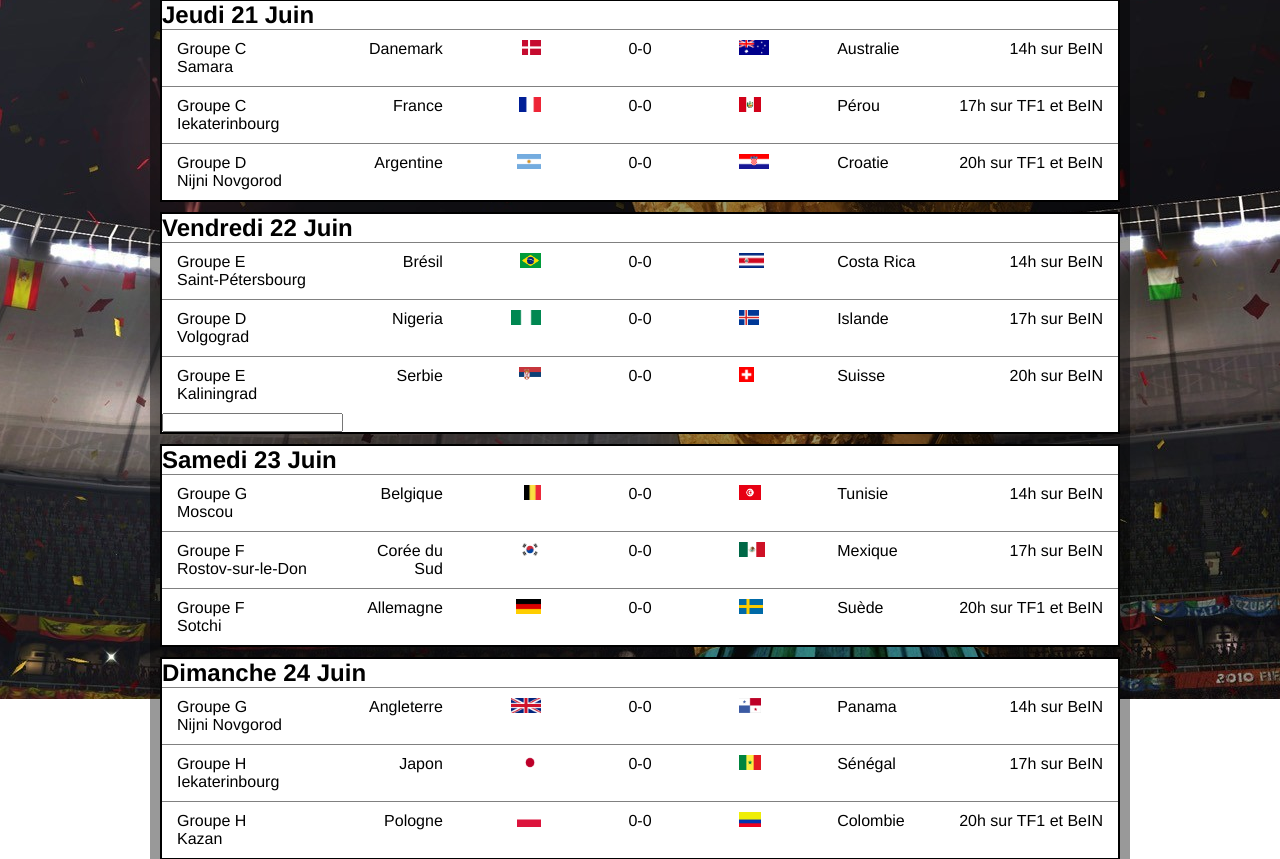
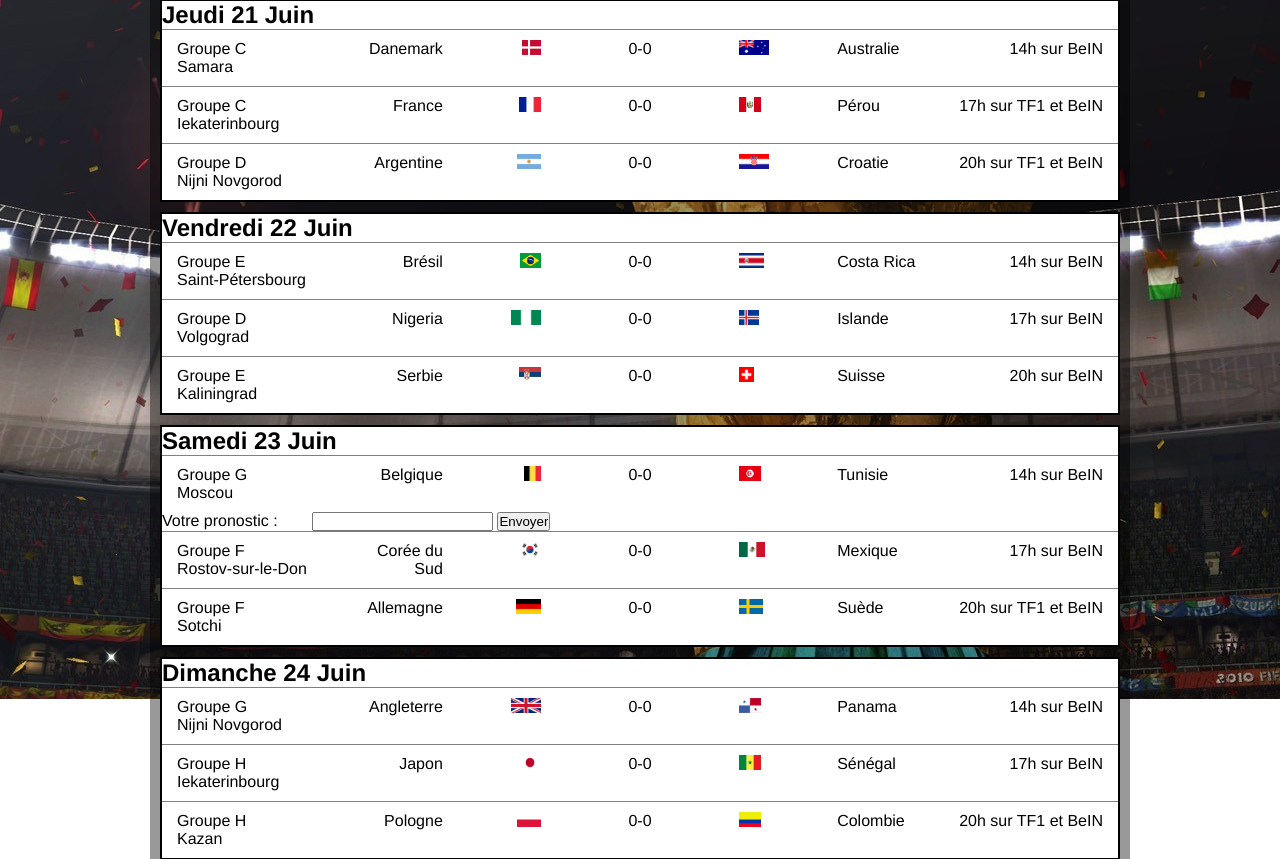
Before and after one commit to lorenzhoyet/PolytechNantes, a PHP site: page / in a window 1280 px wide. Shown: the part 1632-2491 px from the top of the page. Run offline with PHP 8.4, Linux system fonts and the light colour scheme.

Commit message:
pronostic stocké dans la base de données

```diff
--- a/index.php
+++ b/index.php
@@ -31,8 +31,9 @@
     			</table>
           <form action="addPronostic.php" method="post" class="pronoMatch">
             <p>
-              <label for="pseudo">Votre pronostic : </label> <input type="text" name="pronostic" class="myProno" /><br />
-            </p>
+              <label for="pronostic">Votre pronostic : </label> <input type="text" name="pronostic" class="myProno" />
+            <input type="submit" value="Envoyer" /> <br />
+</p>
           </form>
         </article>
 			</section>
@@ -53,7 +54,8 @@
 				</table>
         <form action="addPronostic.php" method="post" class="pronoMatch">
 <p>
-  <label for="pseudo">Votre pronostic : </label> <input type="text" name="pronostic" class="myProno" /><br />
+  <label for="pronostic">Votre pronostic : </label> <input type="text" name="pronostic" class="myProno" />
+<input type="submit" value="Envoyer" /> <br />
 </p>
 </form>
 
@@ -74,7 +76,8 @@
 				</table>
         <form action="addPronostic.php" method="post" class="pronoMatch">
 <p>
-  <label for="pseudo">Votre pronostic : </label> <input type="text" name="pronostic" class="myProno" /><br />
+  <label for="pronostic">Votre pronostic : </label> <input type="text" name="pronostic" class="myProno" />
+<input type="submit" value="Envoyer" /> <br />
 </p>
 </form>
       </article>
@@ -93,7 +96,8 @@
 				</table>
         <form action="addPronostic.php" method="post" class="pronoMatch">
 <p>
-  <label for="pseudo">Votre pronostic : </label> <input type="text" name="pronostic" class="myProno" /><br />
+  <label for="pronostic">Votre pronostic : </label> <input type="text" name="pronostic" class="myProno" />
+<input type="submit" value="Envoyer" /> <br />
 </p>
 </form>
       </article>
@@ -115,7 +119,8 @@
 				</table>
         <form action="addPronostic.php" method="post" class="pronoMatch">
 <p>
-  <label for="pseudo">Votre pronostic : </label> <input type="text" name="pronostic" class="myProno" /><br />
+  <label for="pronostic">Votre pronostic : </label> <input type="text" name="pronostic" class="myProno" />
+<input type="submit" value="Envoyer" /> <br />
 </p>
 </form>
       </article>
@@ -134,7 +139,8 @@
 				</table>
         <form action="addPronostic.php" method="post" class="pronoMatch">
 <p>
-  <label for="pseudo">Votre pronostic : </label> <input type="text" name="pronostic" class="myProno" /><br />
+  <label for="pronostic">Votre pronostic : </label> <input type="text" name="pronostic" class="myProno" />
+<input type="submit" value="Envoyer" /> <br />
 </p>
 </form>
       </article>
@@ -153,7 +159,8 @@
 				</table>
         <form action="addPronostic.php" method="post" class="pronoMatch">
 <p>
-  <label for="pseudo">Votre pronostic : </label> <input type="text" name="pronostic" class="myProno" /><br />
+  <label for="pronostic">Votre pronostic : </label> <input type="text" name="pronostic" class="myProno" />
+<input type="submit" value="Envoyer" /> <br />
 </p>
 </form>
       </article>
@@ -172,7 +179,8 @@
 				</table>
         <form action="addPronostic.php" method="post" class="pronoMatch">
 <p>
-  <label for="pseudo">Votre pronostic : </label> <input type="text" name="pronostic" class="myProno" /><br />
+  <label for="pronostic">Votre pronostic : </label> <input type="text" name="pronostic" class="myProno" />
+<input type="submit" value="Envoyer" /> <br />
 </p>
 </form>
       </article>
@@ -194,7 +202,8 @@
 				</table>
         <form action="addPronostic.php" method="post" class="pronoMatch">
 <p>
-  <label for="pseudo">Votre pronostic : </label> <input type="text" name="pronostic" class="myProno" /><br />
+  <label for="pronostic">Votre pronostic : </label> <input type="text" name="pronostic" class="myProno" />
+<input type="submit" value="Envoyer" /> <br />
 </p>
 </form>
       </article>
@@ -213,7 +222,8 @@
 				</table>
         <form action="addPronostic.php" method="post" class="pronoMatch">
 <p>
-  <label for="pseudo">Votre pronostic : </label> <input type="text" name="pronostic" class="myProno" /><br />
+  <label for="pronostic">Votre pronostic : </label> <input type="text" name="pronostic" class="myProno" />
+<input type="submit" value="Envoyer" /> <br />
 </p>
 </form>
       </article>
@@ -232,7 +242,8 @@
 				</table>
         <form action="addPronostic.php" method="post" class="pronoMatch">
 <p>
-  <label for="pseudo">Votre pronostic : </label> <input type="text" name="pronostic" class="myProno" /><br />
+  <label for="pronostic">Votre pronostic : </label> <input type="text" name="pronostic" class="myProno" />
+<input type="submit" value="Envoyer" /> <br />
 </p>
 </form>
       </article>
@@ -254,7 +265,8 @@
 				</table>
         <form action="addPronostic.php" method="post" class="pronoMatch">
 <p>
-  <label for="pseudo">Votre pronostic : </label> <input type="text" name="pronostic" class="myProno" /><br />
+  <label for="pronostic">Votre pronostic : </label> <input type="text" name="pronostic" class="myProno" />
+<input type="submit" value="Envoyer" /> <br />
 </p>
 </form>
       </article>
@@ -273,7 +285,8 @@
 				</table>
         <form action="addPronostic.php" method="post" class="pronoMatch">
 <p>
-  <label for="pseudo">Votre pronostic : </label> <input type="text" name="pronostic" class="myProno" /><br />
+  <label for="pronostic">Votre pronostic : </label> <input type="text" name="pronostic" class="myProno" />
+<input type="submit" value="Envoyer" /> <br />
 </p>
 </form>
       </article>
@@ -292,7 +305,8 @@
 				</table>
         <form action="addPronostic.php" method="post" class="pronoMatch">
 <p>
-  <label for="pseudo">Votre pronostic : </label> <input type="text" name="pronostic" class="myProno" /><br />
+  <label for="pronostic">Votre pronostic : </label> <input type="text" name="pronostic" class="myProno" />
+<input type="submit" value="Envoyer" /> <br />
 </p>
 </form>
       </article>
@@ -314,7 +328,8 @@
 				</table>
         <form action="addPronostic.php" method="post" class="pronoMatch">
 <p>
-  <label for="pseudo">Votre pronostic : </label> <input type="text" name="pronostic" class="myProno" /><br />
+  <label for="pronostic">Votre pronostic : </label> <input type="text" name="pronostic" class="myProno" />
+<input type="submit" value="Envoyer" /> <br />
 </p>
 </form>
       </article>
@@ -333,7 +348,8 @@
 				</table>
         <form action="addPronostic.php" method="post" class="pronoMatch">
 <p>
-  <label for="pseudo">Votre pronostic : </label> <input type="text" name="pronostic" class="myProno" /><br />
+  <label for="pronostic">Votre pronostic : </label> <input type="text" name="pronostic" class="myProno" />
+<input type="submit" value="Envoyer" /> <br />
 </p>
 </form>
       </article>
@@ -352,7 +368,8 @@
 				</table>
         <form action="addPronostic.php" method="post" class="pronoMatch">
 <p>
-  <label for="pseudo">Votre pronostic : </label> <input type="text" name="pronostic" class="myProno" /><br />
+  <label for="pronostic">Votre pronostic : </label> <input type="text" name="pronostic" class="myProno" />
+<input type="submit" value="Envoyer" /> <br />
 </p>
 </form>
       </article>
@@ -374,7 +391,8 @@
 				</table>
         <form action="addPronostic.php" method="post" class="pronoMatch">
 <p>
-  <label for="pseudo">Votre pronostic : </label> <input type="text" name="pronostic" class="myProno" /><br />
+  <label for="pronostic">Votre pronostic : </label> <input type="text" name="pronostic" class="myProno" />
+<input type="submit" value="Envoyer" /> <br />
 </p>
 </form>
       </article>
@@ -393,7 +411,8 @@
 				</table>
         <form action="addPronostic.php" method="post" class="pronoMatch">
 <p>
-  <label for="pseudo">Votre pronostic : </label> <input type="text" name="pronostic" class="myProno" /><br />
+  <label for="pronostic">Votre pronostic : </label> <input type="text" name="pronostic" class="myProno" />
+<input type="submit" value="Envoyer" /> <br />
 </p>
 </form>
       </article>
@@ -412,7 +431,8 @@
 				</table>
         <form action="addPronostic.php" method="post" class="pronoMatch">
 <p>
-  <label for="pseudo">Votre pronostic : </label> <input type="text" name="pronostic" class="myProno" /><br />
+  <label for="pronostic">Votre pronostic : </label> <input type="text" name="pronostic" class="myProno" />
+<input type="submit" value="Envoyer" /> <br />
 </p>
 </form>
       </article>
@@ -434,7 +454,8 @@
 				</table>
         <form action="addPronostic.php" method="post" class="pronoMatch">
 <p>
-  <label for="pseudo">Votre pronostic : </label> <input type="text" name="pronostic" class="myProno" /><br />
+  <label for="pronostic">Votre pronostic : </label> <input type="text" name="pronostic" class="myProno" />
+<input type="submit" value="Envoyer" /> <br />
 </p>
 </form>
         </article>
@@ -453,7 +474,8 @@
 				</table>
         <form action="addPronostic.php" method="post" class="pronoMatch">
 <p>
-  <label for="pseudo">Votre pronostic : </label> <input type="text" name="pronostic" class="myProno" /><br />
+  <label for="pronostic">Votre pronostic : </label> <input type="text" name="pronostic" class="myProno" />
+<input type="submit" value="Envoyer" /> <br />
 </p>
 </form>
       </article>
@@ -472,7 +494,8 @@
 				</table>
         <form action="addPronostic.php" method="post" class="pronoMatch">
 <p>
-  <label for="pseudo">Votre pronostic : </label> <input type="text" name="pronostic" class="myProno" /><br />
+  <label for="pronostic">Votre pronostic : </label> <input type="text" name="pronostic" class="myProno" />
+<input type="submit" value="Envoyer" /> <br />
 </p>
 </form>
       </article>
@@ -494,7 +517,8 @@
 				</table>
         <form action="addPronostic.php" method="post" class="pronoMatch">
 <p>
-  <label for="pseudo">Votre pronostic : </label> <input type="text" name="pronostic" class="myProno" /><br />
+  <label for="pronostic">Votre pronostic : </label> <input type="text" name="pronostic" class="myProno" />
+<input type="submit" value="Envoyer" /> <br />
 </p>
 </form>
       </article>
@@ -513,7 +537,8 @@
 				</table>
         <form action="addPronostic.php" method="post" class="pronoMatch">
 <p>
-  <label for="pseudo">Votre pronostic : </label> <input type="text" name="pronostic" class="myProno" /><br />
+  <label for="pronostic">Votre pronostic : </label> <input type="text" name="pronostic" class="myProno" />
+<input type="submit" value="Envoyer" /> <br />
 </p>
 </form>
       </article>
@@ -532,11 +557,10 @@
 				</table>
                 <form action="addPronostic.php" method="post" class="pronoMatch">
 <p>
-  <label for="pseudo">Votre pronostic : </label> <input type="text" name="pronostic" class="myProno" /><br />
+  <label for="pronostic">Votre pronostic : </label> <input type="text" name="pronostic" class="myProno" />
+<input type="submit" value="Envoyer" /> <br />
 </p>
-</form>
-                  <input type="text" name="pseudo" id="pseudo" />
-                </p>
+<form>
       </article>
 			</section>
 
@@ -556,7 +580,8 @@
 				</table>
         <form action="addPronostic.php" method="post" class="pronoMatch">
 <p>
-  <label for="pseudo">Votre pronostic : </label> <input type="text" name="pronostic" class="myProno" /><br />
+  <label for="pronostic">Votre pronostic : </label> <input type="text" name="pronostic" class="myProno" />
+<input type="submit" value="Envoyer" /> <br />
 </p>
 </form>
       </article>
@@ -575,7 +600,8 @@
 				</table>
         <form action="addPronostic.php" method="post" class="pronoMatch">
 <p>
-  <label for="pseudo">Votre pronostic : </label> <input type="text" name="pronostic" class="myProno" /><br />
+  <label for="pronostic">Votre pronostic : </label> <input type="text" name="pronostic" class="myProno" />
+<input type="submit" value="Envoyer" /> <br />
 </p>
 </form>
       </article>
@@ -594,7 +620,8 @@
 				</table>
         <form action="addPronostic.php" method="post" class="pronoMatch">
 <p>
-  <label for="pseudo">Votre pronostic : </label> <input type="text" name="pronostic" class="myProno" /><br />
+  <label for="pronostic">Votre pronostic : </label> <input type="text" name="pronostic" class="myProno" />
+<input type="submit" value="Envoyer" /> <br />
 </p>
 </form>
       </article>
@@ -616,7 +643,8 @@
 				</table>
         <form action="addPronostic.php" method="post" class="pronoMatch">
 <p>
-  <label for="pseudo">Votre pronostic : </label> <input type="text" name="pronostic" class="myProno" /><br />
+  <label for="pronostic">Votre pronostic : </label> <input type="text" name="pronostic" class="myProno" />
+<input type="submit" value="Envoyer" /> <br />
 </p>
 </form>
       </article>
@@ -635,7 +663,8 @@
 				</table>
         <form action="addPronostic.php" method="post" class="pronoMatch">
 <p>
-  <label for="pseudo">Votre pronostic : </label> <input type="text" name="pronostic" class="myProno" /><br />
+  <label for="pronostic">Votre pronostic : </label> <input type="text" name="pronostic" class="myProno" />
+<input type="submit" value="Envoyer" /> <br />
 </p>
 </form>
       </article>
@@ -654,7 +683,8 @@
 				</table>
         <form action="addPronostic.php" method="post" class="pronoMatch">
 <p>
-  <label for="pseudo">Votre pronostic : </label> <input type="text" name="pronostic" class="myProno" /><br />
+  <label for="pronostic">Votre pronostic : </label> <input type="text" name="pronostic" class="myProno" />
+<input type="submit" value="Envoyer" /> <br />
 </p>
 </form>
       </article>
@@ -676,7 +706,8 @@
 				</table>
         <form action="addPronostic.php" method="post" class="pronoMatch">
 <p>
-  <label for="pseudo">Votre pronostic : </label> <input type="text" name="pronostic" class="myProno" /><br />
+  <label for="pronostic">Votre pronostic : </label> <input type="text" name="pronostic" class="myProno" />
+<input type="submit" value="Envoyer" /> <br />
 </p>
 </form>
       </article>
@@ -695,7 +726,8 @@
 				</table>
         <form action="addPronostic.php" method="post" class="pronoMatch">
 <p>
-  <label for="pseudo">Votre pronostic : </label> <input type="text" name="pronostic" class="myProno" /><br />
+  <label for="pronostic">Votre pronostic : </label> <input type="text" name="pronostic" class="myProno" />
+<input type="submit" value="Envoyer" /> <br />
 </p>
 </form>
       </article>
@@ -714,7 +746,8 @@
 				</table>
         <form action="addPronostic.php" method="post" class="pronoMatch">
 <p>
-  <label for="pseudo">Votre pronostic : </label> <input type="text" name="pronostic" class="myProno" /><br />
+  <label for="pronostic">Votre pronostic : </label> <input type="text" name="pronostic" class="myProno" />
+<input type="submit" value="Envoyer" /> <br />
 </p>
 </form>
       </article>
@@ -733,7 +766,8 @@
 				</table>
         <form action="addPronostic.php" method="post" class="pronoMatch">
 <p>
-  <label for="pseudo">Votre pronostic : </label> <input type="text" name="pronostic" class="myProno" /><br />
+  <label for="pronostic">Votre pronostic : </label> <input type="text" name="pronostic" class="myProno" />
+<input type="submit" value="Envoyer" /> <br />
 </p>
 </form>
       </article>
@@ -755,7 +789,8 @@
 				</table>
         <form action="addPronostic.php" method="post" class="pronoMatch">
 <p>
-  <label for="pseudo">Votre pronostic : </label> <input type="text" name="pronostic" class="myProno" /><br />
+  <label for="pronostic">Votre pronostic : </label> <input type="text" name="pronostic" class="myProno" />
+<input type="submit" value="Envoyer" /> <br />
 </p>
 </form>
       </article>
@@ -774,7 +809,8 @@
 				</table>
         <form action="addPronostic.php" method="post" class="pronoMatch">
 <p>
-  <label for="pseudo">Votre pronostic : </label> <input type="text" name="pronostic" class="myProno" /><br />
+  <label for="pronostic">Votre pronostic : </label> <input type="text" name="pronostic" class="myProno" />
+<input type="submit" value="Envoyer" /> <br />
 </p>
 </form>
       </article>
@@ -793,7 +829,8 @@
 				</table>
         <form action="addPronostic.php" method="post" class="pronoMatch">
 <p>
-  <label for="pseudo">Votre pronostic : </label> <input type="text" name="pronostic" class="myProno" /><br />
+  <label for="pronostic">Votre pronostic : </label> <input type="text" name="pronostic" class="myProno" />
+<input type="submit" value="Envoyer" /> <br />
 </p>
 </form>
       </article>
@@ -812,7 +849,8 @@
 				</table>
         <form action="addPronostic.php" method="post" class="pronoMatch">
 <p>
-  <label for="pseudo">Votre pronostic : </label> <input type="text" name="pronostic" class="myProno" /><br />
+  <label for="pronostic">Votre pronostic : </label> <input type="text" name="pronostic" class="myProno" />
+<input type="submit" value="Envoyer" /> <br />
 </p>
 </form>
       </article>
@@ -834,7 +872,8 @@
 				</table>
         <form action="addPronostic.php" method="post" class="pronoMatch">
 <p>
-  <label for="pseudo">Votre pronostic : </label> <input type="text" name="pronostic" class="myProno" /><br />
+  <label for="pronostic">Votre pronostic : </label> <input type="text" name="pronostic" class="myProno" />
+<input type="submit" value="Envoyer" /> <br />
 </p>
 </form>
       </article>
@@ -853,7 +892,8 @@
 				</table>
         <form action="addPronostic.php" method="post" class="pronoMatch">
 <p>
-  <label for="pseudo">Votre pronostic : </label> <input type="text" name="pronostic" class="myProno" /><br />
+  <label for="pronostic">Votre pronostic : </label> <input type="text" name="pronostic" class="myProno" />
+<input type="submit" value="Envoyer" /> <br />
 </p>
 </form>
       </article>
@@ -872,7 +912,8 @@
 				</table>
         <form action="addPronostic.php" method="post" class="pronoMatch">
 <p>
-  <label for="pseudo">Votre pronostic : </label> <input type="text" name="pronostic" class="myProno" /><br />
+  <label for="pronostic">Votre pronostic : </label> <input type="text" name="pronostic" class="myProno" />
+<input type="submit" value="Envoyer" /> <br />
 </p>
 </form>
       </article>
@@ -891,7 +932,8 @@
 				</table>
         <form action="addPronostic.php" method="post" class="pronoMatch">
 <p>
-  <label for="pseudo">Votre pronostic : </label> <input type="text" name="pronostic" class="myProno" /><br />
+  <label for="pronostic">Votre pronostic : </label> <input type="text" name="pronostic" class="myProno" />
+<input type="submit" value="Envoyer" /> <br />
 </p>
 </form>
       </article>
@@ -913,7 +955,8 @@
 				</table>
         <form action="addPronostic.php" method="post" class="pronoMatch">
 <p>
-  <label for="pseudo">Votre pronostic : </label> <input type="text" name="pronostic" class="myProno" /><br />
+  <label for="pronostic">Votre pronostic : </label> <input type="text" name="pronostic" class="myProno" />
+<input type="submit" value="Envoyer" /> <br />
 </p>
 </form>
       </article>
@@ -932,7 +975,8 @@
 				</table>
         <form action="addPronostic.php" method="post" class="pronoMatch">
 <p>
-  <label for="pseudo">Votre pronostic : </label> <input type="text" name="pronostic" class="myProno" /><br />
+  <label for="pronostic">Votre pronostic : </label> <input type="text" name="pronostic" class="myProno" />
+<input type="submit" value="Envoyer" /> <br />
 </p>
 </form>
       </article>
@@ -951,7 +995,8 @@
 				</table>
         <form action="addPronostic.php" method="post" class="pronoMatch">
 <p>
-  <label for="pseudo">Votre pronostic : </label> <input type="text" name="pronostic" class="myProno" /><br />
+  <label for="pronostic">Votre pronostic : </label> <input type="text" name="pronostic" class="myProno" />
+<input type="submit" value="Envoyer" /> <br />
 </p>
 </form>
       </article>
@@ -970,7 +1015,8 @@
 				</table>
         <form action="addPronostic.php" method="post" class="pronoMatch">
 <p>
-  <label for="pseudo">Votre pronostic : </label> <input type="text" name="pronostic" class="myProno" /><br />
+  <label for="pronostic">Votre pronostic : </label> <input type="text" name="pronostic" class="myProno" />
+<input type="submit" value="Envoyer" /> <br />
 </p>
 </form>
       </article>
```
Also changed, not shown: addPronostic.php (+48 -0 lines), js/proposer.js (+4 -16 lines).
